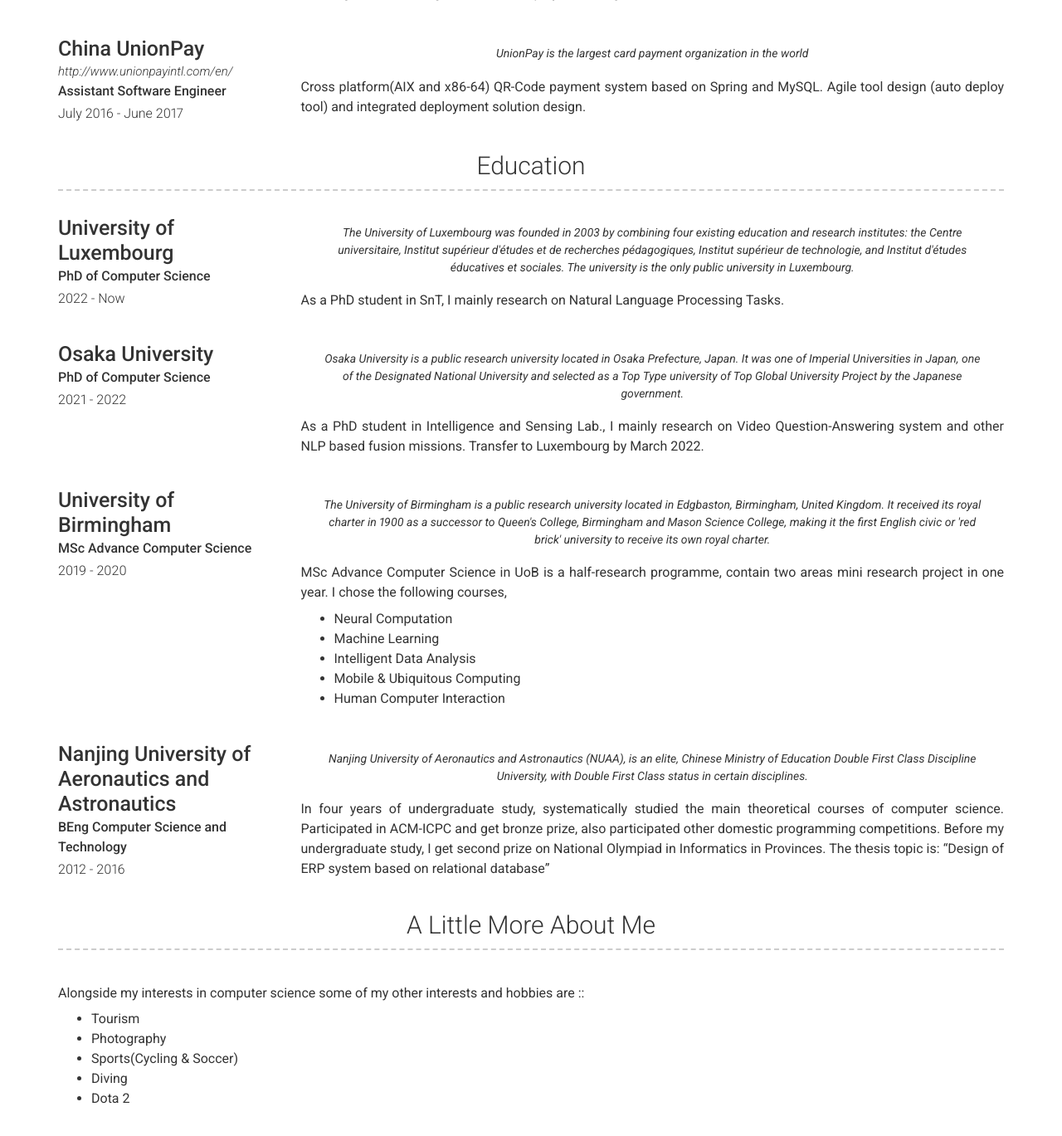
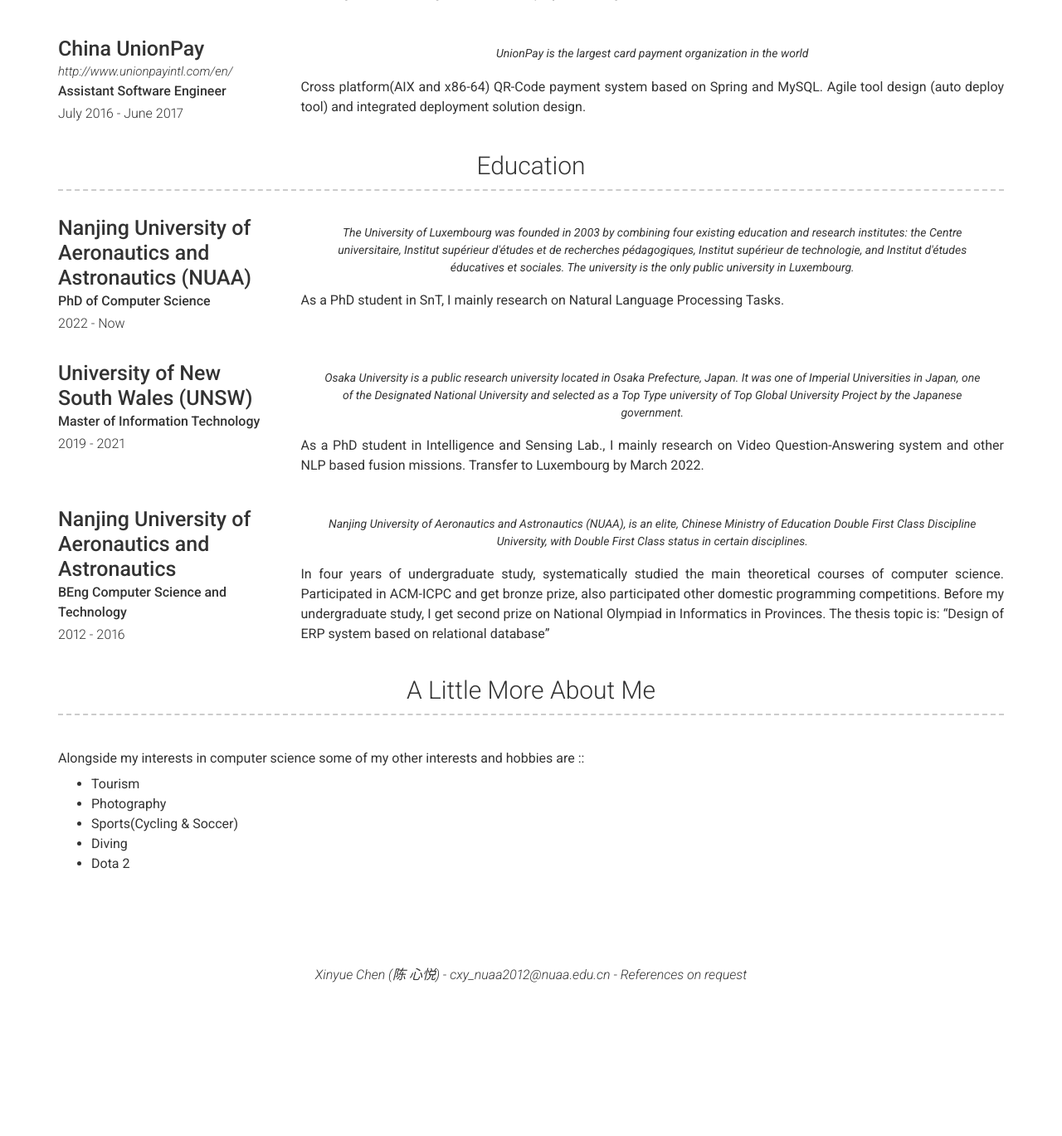
Before and after one commit to TebooNok/TebooNok.github.io, a Jekyll site: the page built from index.md, in a window 1280 px wide and 1400 px high, scrolled down 1627 px. Shown: the top 1369 px of the window at 83% size. Built offline with Jekyll 4.4.1, drawn with Linux system fonts in a browser that asks for light colours; nearby versions of some CDN libraries; after the commit the page ends 2822 px from its top, so only the background shows below that.

Commit message:
Update education.yml

```diff
--- a/_data/education.yml
+++ b/_data/education.yml
@@ -1,6 +1,6 @@
 # Education Template
 - layout: left
-  name: University of Luxembourg
+  name: Nanjing University of Aeronautics and Astronautics (NUAA)
   dates: 2022 - Now
   qualification: PhD of Computer Science
   quote: >
@@ -8,26 +8,13 @@
   description: | # this will include new lines to allow paragraphs
     As a PhD student in SnT, I mainly research on Natural Language Processing Tasks.
 - layout: left
-  name: Osaka University
-  dates: 2021 - 2022
-  qualification: PhD of Computer Science
+  name: University of New South Wales (UNSW)
+  dates: 2019 - 2021
+  qualification: Master of Information Technology
   quote: >
     Osaka University is a public research university located in Osaka Prefecture, Japan. It was one of Imperial Universities in Japan, one of the Designated National University and selected as a Top Type university of Top Global University Project by the Japanese government.
   description: | # this will include new lines to allow paragraphs
     As a PhD student in Intelligence and Sensing Lab., I mainly research on Video Question-Answering system and other NLP based fusion missions. Transfer to Luxembourg by March 2022.
-- layout: left
-  name: University of Birmingham
-  dates: 2019 - 2020
-  qualification: MSc Advance Computer Science
-  quote: >
-    The University of Birmingham is a public research university located in Edgbaston, Birmingham, United Kingdom. It received its royal charter in 1900 as a successor to Queen's College, Birmingham and Mason Science College, making it the first English civic or 'red brick' university to receive its own royal charter.
-  description: | # this will include new lines to allow paragraphs
-    MSc Advance Computer Science in UoB is a half-research programme, contain two areas mini research project in one year. I chose the following courses,
-    - Neural Computation
-    - Machine Learning
-    - Intelligent Data Analysis
-    - Mobile & Ubiquitous Computing
-    - Human Computer Interaction
 - layout: left
   name: Nanjing University of Aeronautics and Astronautics
   dates: 2012 - 2016
```
